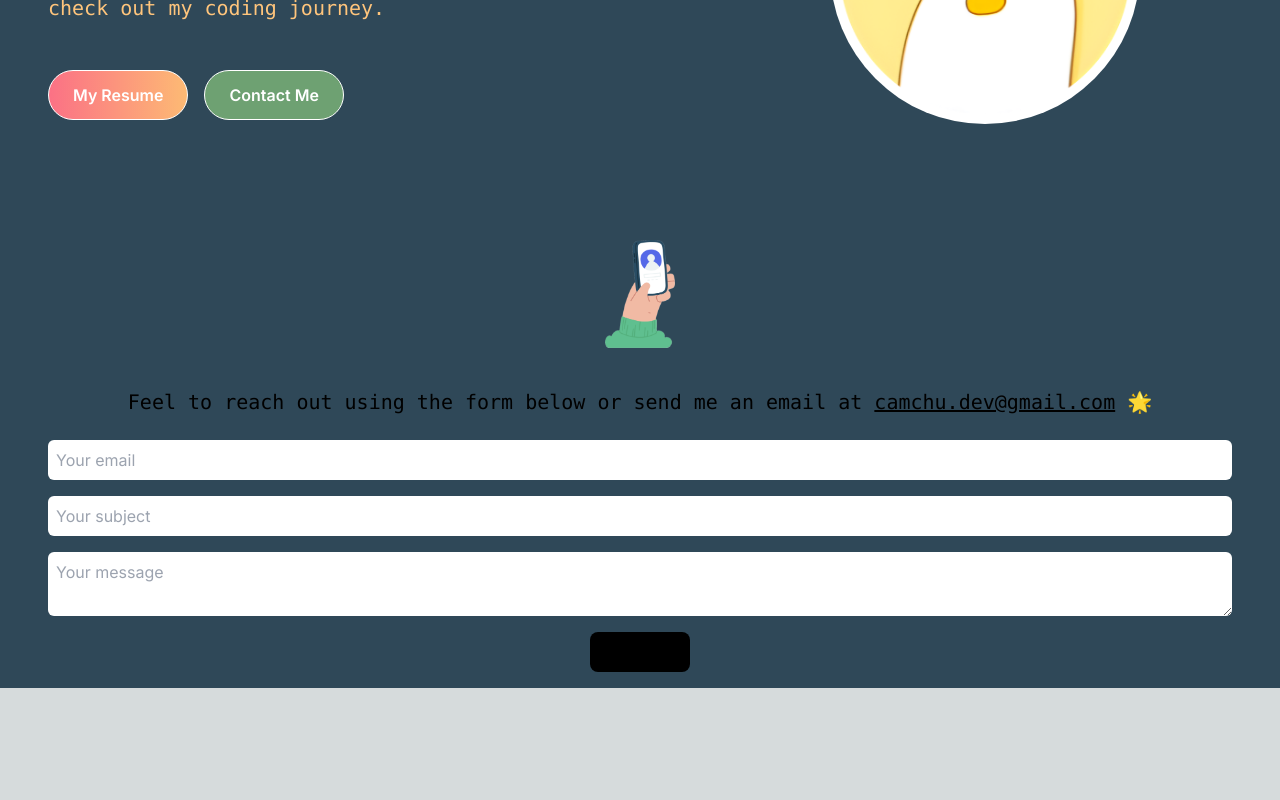
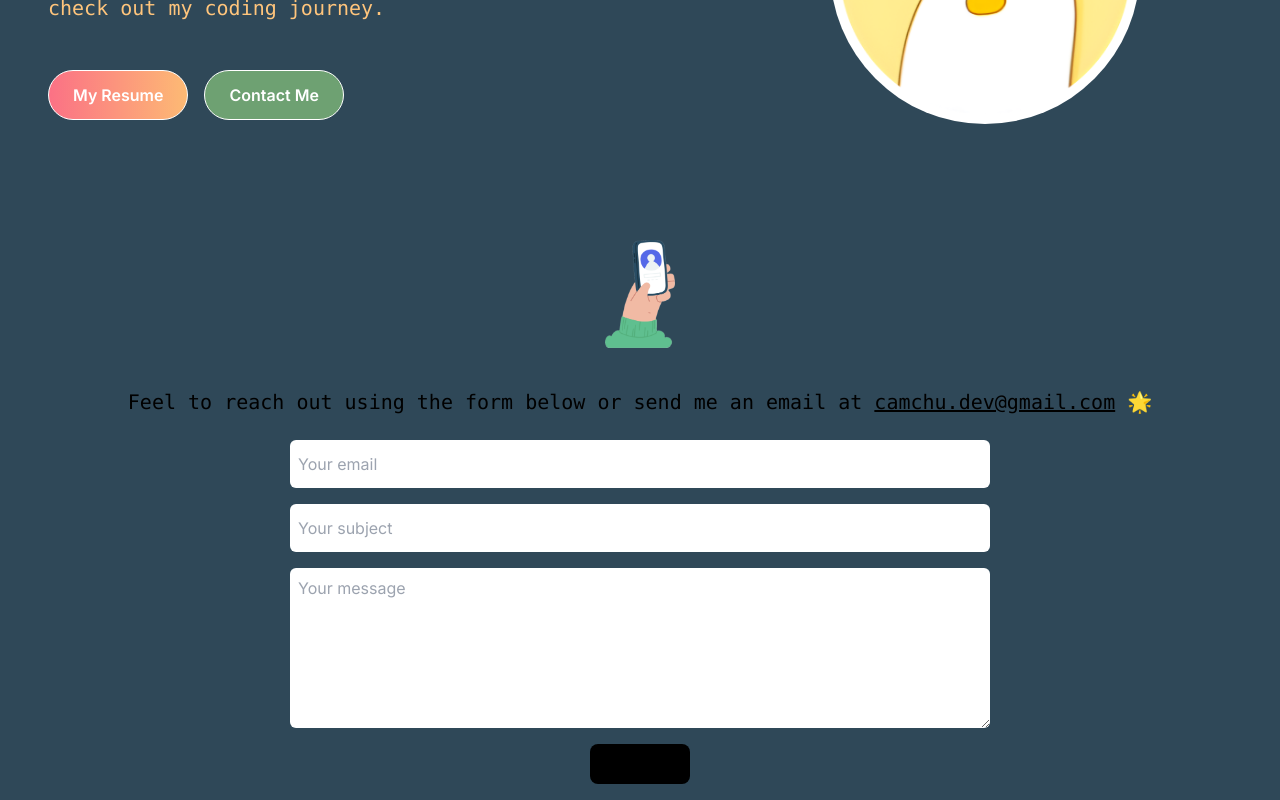
Before and after one commit to camchu2001/personal-website, a Next.js app: page / in a window 1280 px wide. Shown: the part 398-1198 px from the top of the page. Before the commit the page ends 1086 px from the top, so only its background shows below. Built offline with nearby package versions, Linux system fonts and the light colour scheme.

Commit message:
fix: fix text color and submit button for contact section

```diff
--- a/app/components/Contact.tsx
+++ b/app/components/Contact.tsx
@@ -15,19 +15,20 @@ export const Contact = () => {
         </p>
       </div>
 
-      <form className="mt-6 flex flex-wrap flex-col">
+      <form className="mt-6 flex flex-wrap flex-col md:items-center">
         <input type="email" name='senderEmail' placeholder='Your email ' maxLength={500} required
-          className='p-2 mb-4 rounded-md border-black'/>
+          className='p-2 mb-4 h-[3rem] md:w-[700px] rounded-md border-black text-black'/>
 
         <input type="text" name='emailSubject' placeholder='Your subject '
-          className='p-2 mb-4 rounded-md border-black'/>
+          className='p-2 mb-4 h-[3rem] md:w-[700px] rounded-md border-black text-black'/>
 
         <textarea name="message" placeholder="Your message " maxLength={5000} required
-          className='p-2 mb-4 h-[px] rounded-md border-black border-shadow'>
+          className='p-2 mb-4 h-[10rem] md:w-[700px] rounded-md border-black text-black'>
         </textarea>
 
         <div className="flex flex-wrap flex-col items-center">
-          <button type="submit" className='rounded-lg bg-black p-2 w-[100px] flex items-center'>
+          <button type="submit"
+            className='rounded-lg bg-black p-2 w-[100px] flex items-center'>
           Submit <FaPaperPlane className="ml-2"/>
           </button>
         </div>
```
